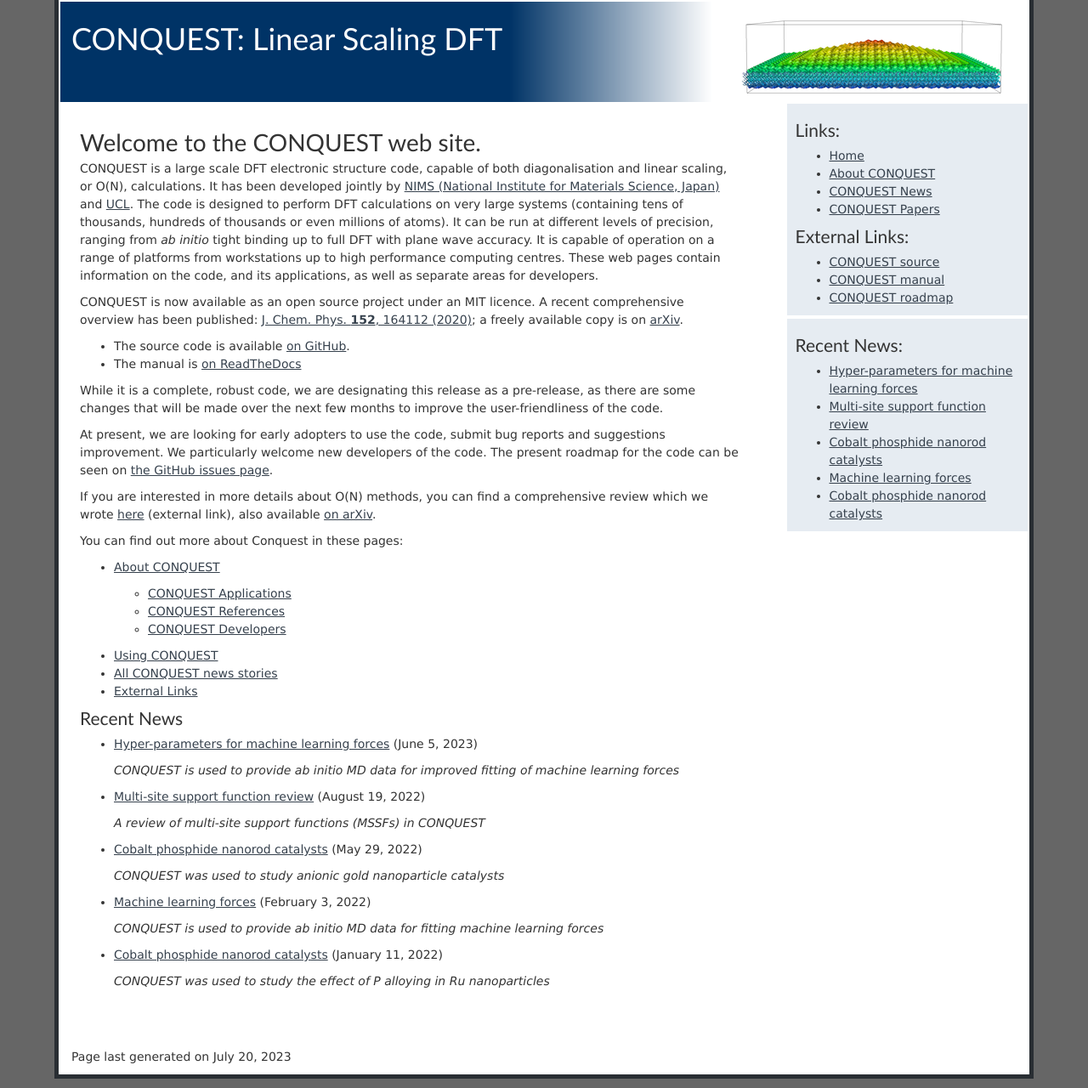
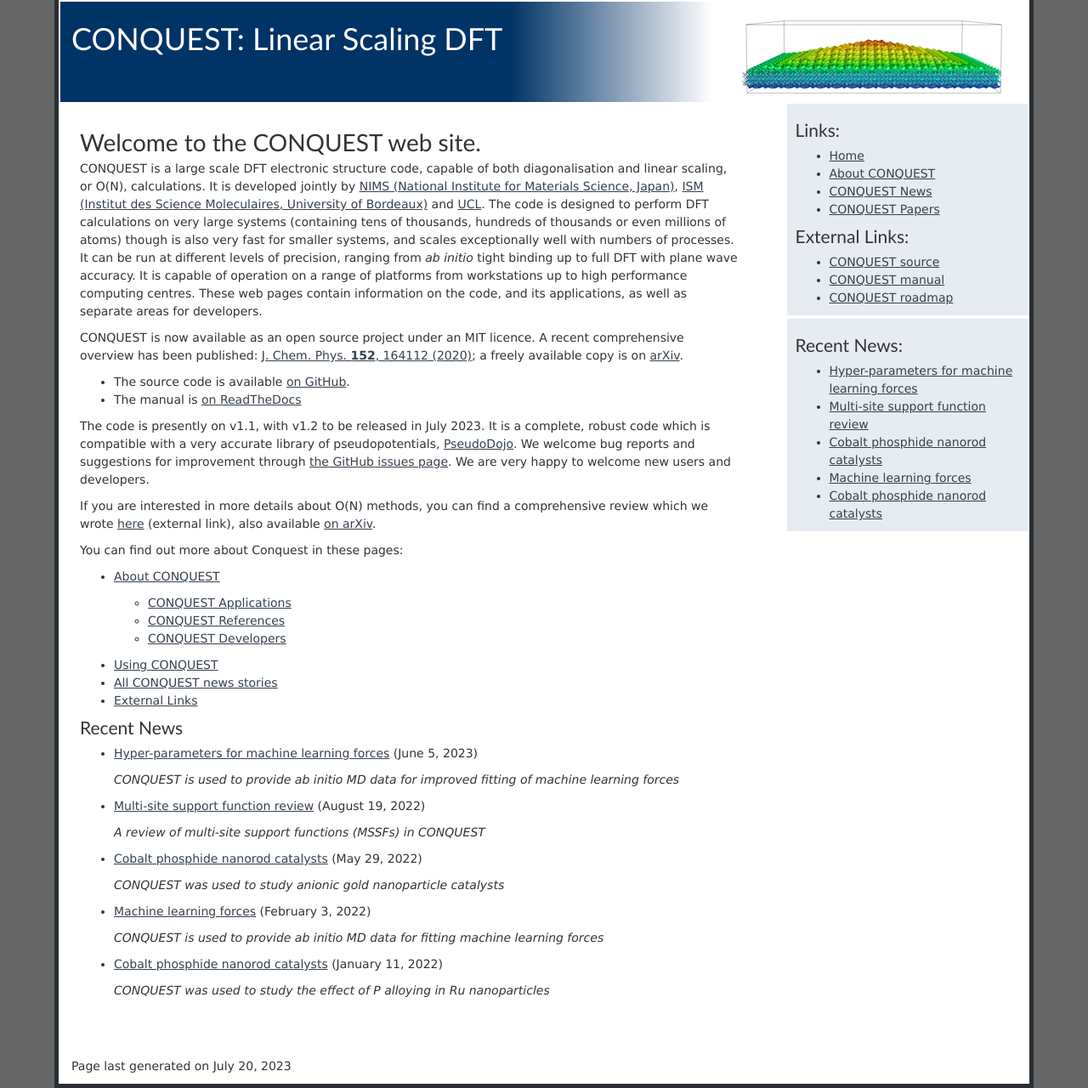
Before and after one commit to OrderN/OrderN.github.io, a Jekyll site: the page built from index.markdown, in a window 1280 px wide. Shown: the whole page at 85% size. Built offline with Jekyll 4.4.1, drawn with Linux system fonts in a browser that asks for light colours.

Commit message:
Updated front page

```diff
--- a/index.markdown
+++ b/index.markdown
@@ -6,32 +6,37 @@
 # Welcome to the CONQUEST web site.
 
 CONQUEST is a large scale DFT electronic structure code, capable of
-both diagonalisation and linear scaling, or O(N), calculations.
-It has been developed jointly by [NIMS (National Institute for Materials Science,
-Japan)](http://www.nims.go.jp) and [UCL](http://www.ucl.ac.uk). The
-code is designed to perform DFT calculations on very large systems
-(containing tens of thousands, hundreds of thousands or even millions
-of atoms). It can be run at different levels of precision, ranging
-from *ab initio* tight binding up to full DFT with plane wave
-accuracy. It is capable of operation on a range of platforms from
-workstations up to high performance computing centres. These web pages
-contain information on the code, and its applications, as well as
-separate areas for developers.
+both diagonalisation and linear scaling, or O(N), calculations.  It is
+developed jointly by [NIMS (National Institute for Materials Science,
+Japan)](http://www.nims.go.jp), [ISM (Institut des Science
+Moleculaires, University of
+Bordeaux)](https://www.ism.u-bordeaux.fr/?lang=en) and
+[UCL](http://www.ucl.ac.uk). The code is designed to perform DFT
+calculations on very large systems (containing tens of thousands,
+hundreds of thousands or even millions of atoms) though is also
+very fast for smaller systems, and scales exceptionally well with
+numbers of processes. It can be run at
+different levels of precision, ranging from *ab initio* tight binding
+up to full DFT with plane wave accuracy. It is capable of operation on
+a range of platforms from workstations up to high performance
+computing centres. These web pages contain information on the code,
+and its applications, as well as separate areas for developers.
 
 CONQUEST is now available as an open source project under an MIT
-licence.  A recent comprehensive overview has been published: [J. Chem. Phys. **152**, 164112 (2020)](https://doi.org/10.1063/5.0005074); a freely available copy is on [arXiv](https://arxiv.org/abs/2002.07704).
+licence.  A recent comprehensive overview has been published:
+[J. Chem. Phys. **152**, 164112 (2020)](https://doi.org/10.1063/5.0005074);
+a freely available copy is on [arXiv](https://arxiv.org/abs/2002.07704).
 
 * The source code is available [on GitHub](https://github.com/OrderN/CONQUEST-release).
 * The manual is [on ReadTheDocs](https://conquest.readthedocs.io/)
 
-While it is a complete, robust code, we are designating this release
-as a pre-release, as there are some changes that will be made over the
-next few months to improve the user-friendliness of the code.
-
-At present, we are looking for early adopters to use the code, submit
-bug reports and suggestions improvement.  We particularly welcome new
-developers of the code.  The present roadmap for the code can be seen
-on [the GitHub issues page](https://github.com/OrderN/CONQUEST-release/issues).
+The code is presently on v1.1, with v1.2 to be released in July 2023.
+It is a complete, robust code which is compatible with a very accurate
+library of pseudopotentials,
+[PseudoDojo](http://http://www.pseudo-dojo.org).  We welcome bug
+reports and suggestions for improvement through [the GitHub issues
+page](https://github.com/OrderN/CONQUEST-release/issues).  We are very
+happy to welcome new users and developers.
 
 If you are interested in more details about O(N) methods,
 you can find a comprehensive review which we wrote
```
